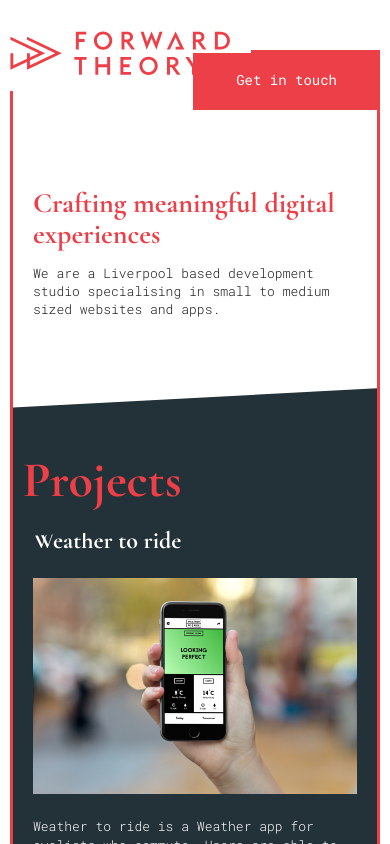
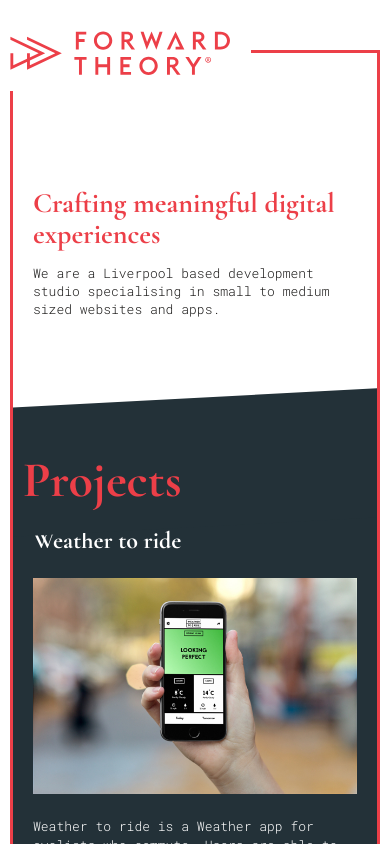
Before and after one commit to adamhughes86/forward-theory, a React app: page / in a window 390 px wide. Shown: the top 844 px of the page. Built offline with nearby package versions, Linux system fonts and the light colour scheme; the HTML template or start-up script is replaced by a standard one.

Commit message:
Responsive header cta

```diff
--- a/src/components/Contact/Contact.scss
+++ b/src/components/Contact/Contact.scss
@@ -33,6 +33,10 @@
       max-width: 600px;
     }
   }
+
+  &__cta {
+    display: block;
+  }
 }
 
 @include breakpoint(medium) {
--- a/src/index.scss
+++ b/src/index.scss
@@ -36,14 +36,18 @@ body {
   overflow: hidden;
 
   &__cta {
-    position: absolute;
-    top: -3px;
-    right: -3px;
+    display: none;
+
+    @include breakpoint(small) {
+      display: block;
+      position: absolute;
+      top: -3px;
+      right: -3px;
+    }
   }
 }
 
 .btn-cta {
-  display: block;
   padding: 20px 40px;
   color: #fff;
   font-family: $betaFont;
```
